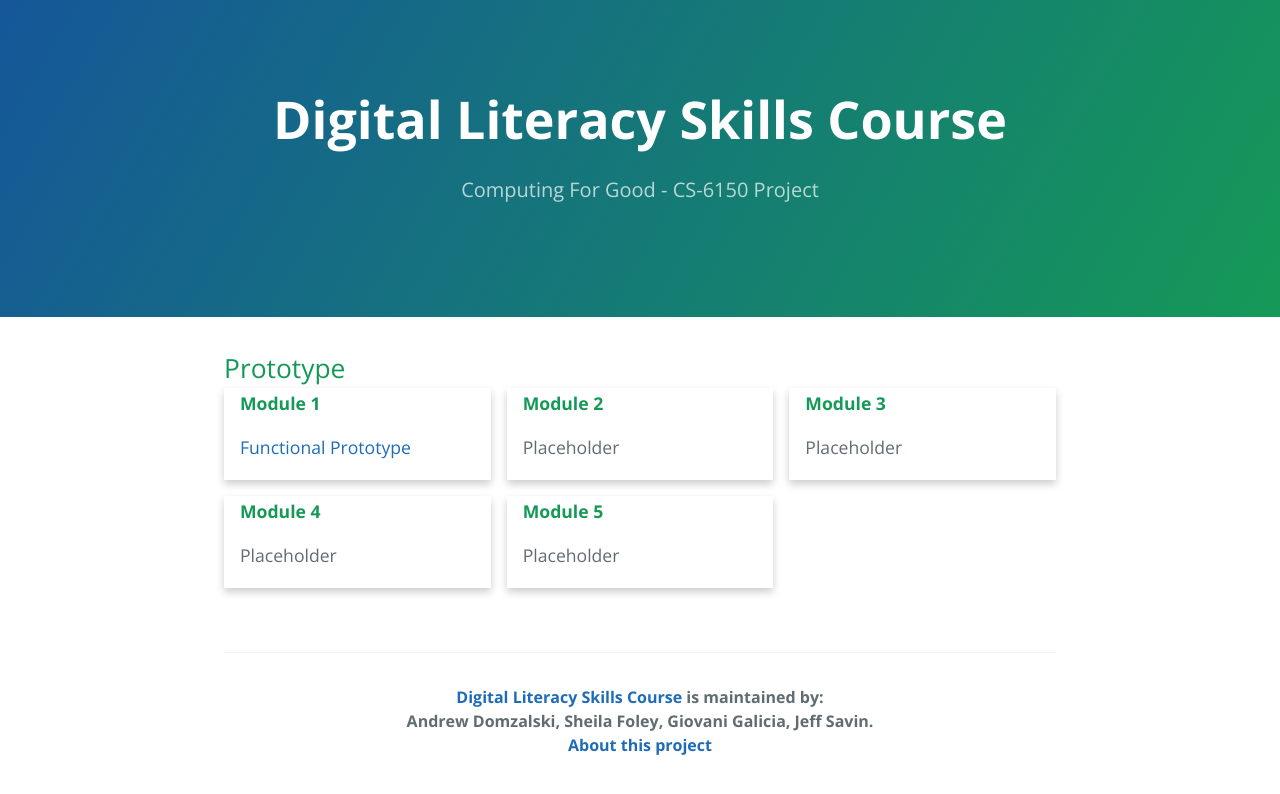
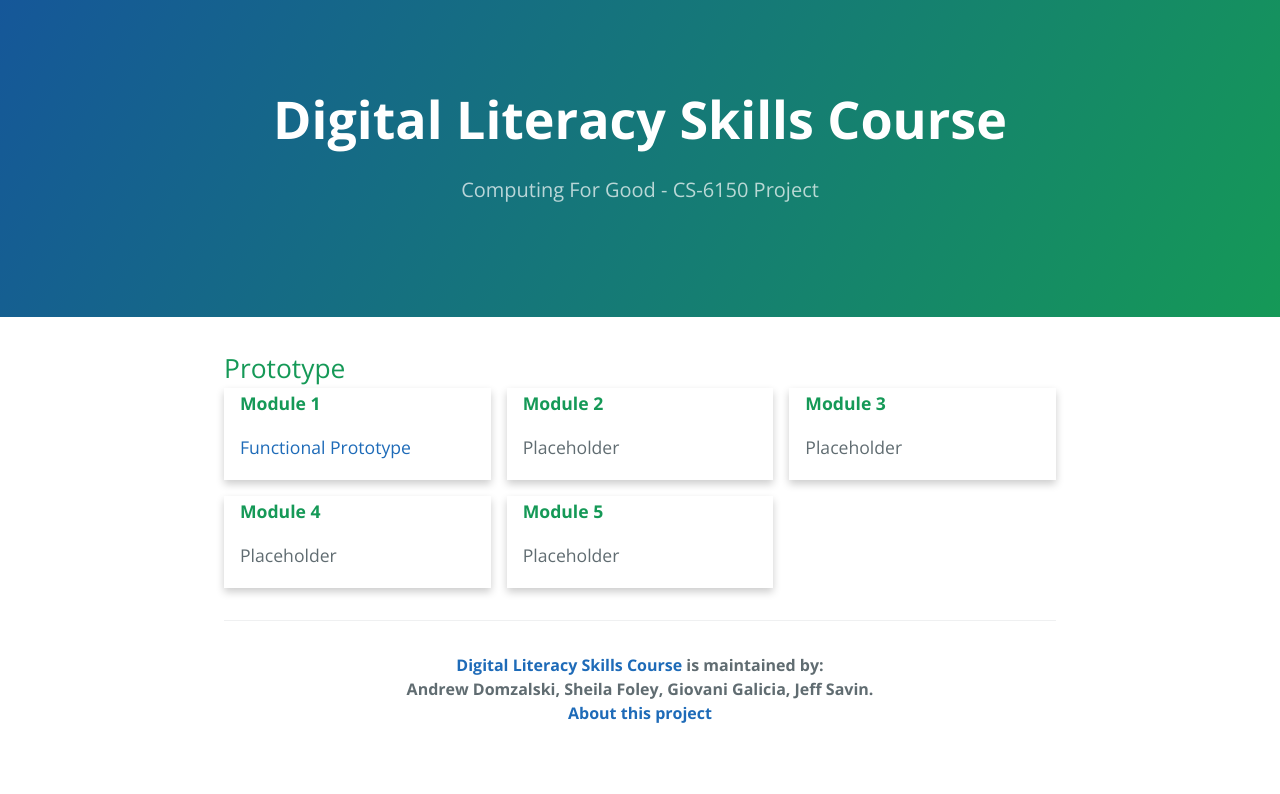
Before and after one commit to jeff-savin/lasalle, a Jekyll site: the page built from prototype.html, in a window 1280 px wide. Shown: the top 794 px of the page. Built offline with Jekyll 4.4.1, drawn with Linux system fonts in a browser that asks for light colours.

Commit message:
Change prototype.html to use template too and add version in head

```diff
--- a/_includes/head.html
+++ b/_includes/head.html
@@ -3,6 +3,7 @@
   <title>{{ site.title }}</title>
   <meta name="viewport" content="width=device-width, initial-scale=1">
   <meta name="theme-color" content="#157878">
+  <meta name="version" content="0.22">
   <link rel="stylesheet" href="/css/normalize.css">
   <link href='https://fonts.googleapis.com/css?family=Open+Sans:400,700' rel='stylesheet' type='text/css'>
   <link rel="stylesheet" href="/css/cayman.css">
--- a/prototype.html
+++ b/prototype.html
@@ -1,23 +1,8 @@
-<!DOCTYPE html>
-<html lang="en">
+---
+layout: default
+title: {{ site.name }}
+---
 
-  <head>
-  <meta charset="UTF-8">
-  <title>Digital Literacy Skills Course</title>
-  <meta name="viewport" content="width=device-width, initial-scale=1">
-  <meta name="theme-color" content="#157878">
-  <link rel="stylesheet" href="/css/normalize.css">
-  <link href='https://fonts.googleapis.com/css?family=Open+Sans:400,700' rel='stylesheet' type='text/css'>
-  <link rel="stylesheet" href="/css/cayman.css">
-</head>
-
-  <body>
-    <section class="page-header">
-		<h1 class="project-name">Digital Literacy Skills Course</h1>
-		<h2 class="project-tagline">Computing For Good - CS-6150 Project</h2>
-	</section>
-
-	<section class="main-content">
 <h2>Prototype</h2>
 
 <div class = "cards">
@@ -58,16 +43,3 @@
 	</div>
 
 </div>
-
-    </section>
-
-
-	<section class = "main-content">
-		<footer class="site-footer">
-			<span class="site-footer-owner"><a href="index">Digital Literacy Skills Course</a> is maintained by:</br>
-			Andrew Domzalski, Sheila Foley, Giovani Galicia, Jeff Savin.</br>
-			<a href="about-this-project">About this project</a></span>
-		</footer>
-	</section>
-  </body>
-</html>
```
Lines whose indentation alone changed are shown as unchanged.
